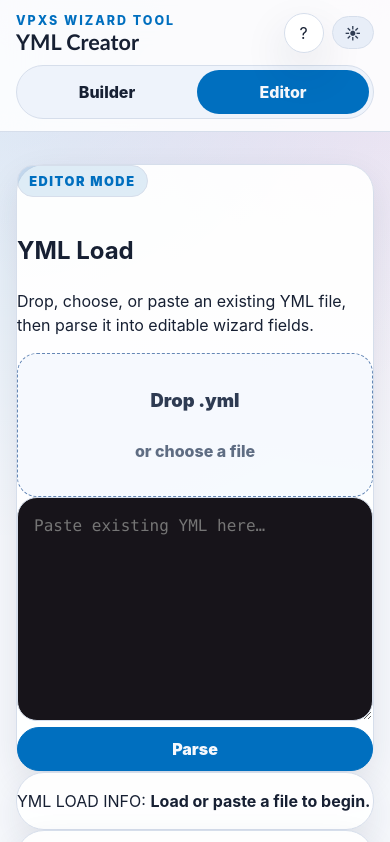
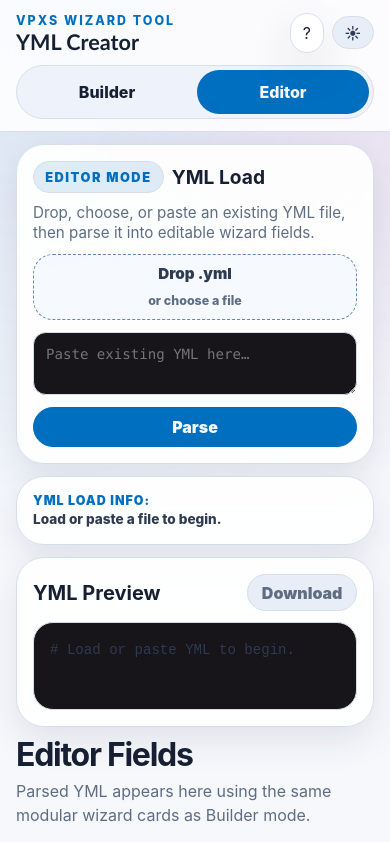
Before and after one commit to MoxAssault/MoxAssault.github.io, a website: page index.html in a window 390 px wide. Both pictures are taken after a click on the button "Editor". Shown: the top 842 px of the page. Drawn offline with Linux system fonts and the light colour scheme; no server answers.

Commit message:
Clean layout rewrite: replace dashboard stylesheet

```diff
--- a/css/dashboard.css
+++ b/css/dashboard.css
@@ -1,230 +1,270 @@
 /*
-  VPXS YML Creator Redesign
-  Compact tool layout
+  VPXS YML Creator
+  Clean Builder / Editor layout
 
-  Goal: primary Builder search and Editor load controls are immediately visible,
-  with same-sized mode panels and a sticky VPS/load + preview stack on desktop.
+  This stylesheet owns page structure only. Shared colors, cards, fields,
+  preview output, and wizard components remain in the existing component files.
 */
 
-.sr-only {
-  position: absolute;
-  width: 1px;
-  height: 1px;
-  padding: 0;
-  margin: -1px;
-  overflow: hidden;
-  clip: rect(0, 0, 0, 0);
-  white-space: nowrap;
-  border: 0;
+main {
+  padding-top: var(--space-md);
 }
 
-main {
-  display: grid;
-  gap: var(--space-lg);
+[data-mode-panel][hidden],
+.result-panel[hidden],
+.error-log[hidden],
+.search-suggestions[hidden] {
+  display: none !important;
 }
 
-.tool-layout {
+.mode-workspace {
   display: grid;
-  grid-template-columns: minmax(24rem, 0.58fr) minmax(18rem, 0.42fr);
-  gap: var(--space-lg);
+  grid-template-columns: minmax(30rem, 1.12fr) minmax(22rem, 0.88fr);
+  grid-template-areas:
+    "mode sidebar"
+    "result sidebar"
+    "wizard sidebar";
+  column-gap: var(--space-lg);
+  row-gap: var(--space-md);
   align-items: start;
-  margin-top: var(--space-md);
 }
 
-.tool-main {
+.mode-workspace--builder:has(.result-panel[hidden]) {
+  grid-template-areas:
+    "mode sidebar"
+    "wizard sidebar";
+}
+
+.mode-workspace--editor {
+  grid-template-areas:
+    "mode sidebar"
+    "wizard sidebar";
+}
+
+.mode-panel {
+  grid-area: mode;
+  min-width: 0;
+  min-height: 11.25rem;
   display: grid;
-  gap: var(--space-lg);
+  grid-template-rows: auto auto minmax(0, 1fr);
+  gap: 0.6rem;
+  align-content: start;
+  padding: 1rem;
+}
+
+.mode-panel__title-row {
+  display: flex;
+  flex-wrap: wrap;
+  align-items: center;
+  gap: 0.7rem;
   min-width: 0;
 }
 
-.tool-side {
+.mode-panel__title-row .kicker {
+  margin: 0;
+  flex: 0 0 auto;
+}
+
+.mode-panel__title-row h2 {
+  margin: 0;
+  font-size: clamp(1.2rem, 2.2vw, 1.55rem);
+  line-height: 1;
+}
+
+.mode-panel__brief {
+  max-width: 70ch;
+  margin: 0;
+  color: var(--color-text-muted);
+  font-size: 0.95rem;
+  line-height: 1.35;
+}
+
+.mode-search {
+  align-self: end;
+  display: grid;
+  gap: var(--space-xs);
+  min-width: 0;
+}
+
+.mode-search .search-form__row {
+  grid-template-columns: minmax(0, 1fr) auto;
+}
+
+.mode-search input,
+.mode-search button {
+  min-height: 2.55rem;
+}
+
+.mode-sidebar {
+  grid-area: sidebar;
   position: sticky;
   top: calc(var(--topbar-height) + var(--space-md));
   display: grid;
   gap: var(--space-sm);
   min-width: 0;
+  align-self: start;
 }
 
-.mode-control-panel,
-.vps-load-panel,
-.preview-panel {
-  padding: var(--space-md);
+.load-info-panel {
+  min-height: 2.8rem;
+  display: flex;
+  align-items: center;
+  padding: 0.65rem 0.9rem;
 }
 
-.mode-control-panel {
-  min-height: auto;
-  display: grid;
-  gap: 0.55rem;
-  align-content: start;
+.load-info-line {
+  min-width: 0;
+  display: flex;
+  flex-wrap: wrap;
+  gap: 0.4rem;
+  align-items: baseline;
+  margin: 0;
+  color: var(--color-text-muted);
+  font-size: 0.85rem;
+  line-height: 1.25;
 }
 
-.mode-control-panel__header,
-.preview-panel__header {
+.load-info-label {
+  color: var(--color-primary);
+  font-size: 0.78rem;
+  font-weight: 950;
+  letter-spacing: 0.08em;
+  white-space: nowrap;
+}
+
+.load-info-line strong {
+  color: var(--color-text-soft);
+  font-weight: 800;
+}
+
+.mode-preview {
+  display: grid;
+  gap: 0.7rem;
+  padding: 1rem;
+}
+
+.mode-preview .preview-panel__header {
   display: grid;
   grid-template-columns: minmax(0, 1fr) auto;
   gap: var(--space-sm);
   align-items: center;
+  margin: 0;
 }
 
-.mode-title-row {
-  display: flex;
-  flex-wrap: wrap;
-  gap: 0.65rem;
-  align-items: center;
-  min-width: 0;
-}
-
-.mode-title-row .kicker {
+.mode-preview .preview-panel__header h2 {
   margin: 0;
-  white-space: nowrap;
-}
-
-.mode-title-row h2,
-.preview-panel__header h2 {
-  margin: 0;
-  font-size: clamp(1.15rem, 2.5vw, 1.55rem);
+  font-size: clamp(1.25rem, 2.4vw, 1.65rem);
   line-height: 1;
 }
 
-.mode-brief,
-.load-status-line {
-  margin: 0;
-  color: var(--color-text-muted);
-  line-height: 1.35;
+.preview-download {
+  min-width: 6.2rem;
+  min-height: 2.3rem;
+  padding-inline: 0.85rem;
 }
 
-.mode-download,
-.preview-download {
-  min-width: 5.4rem;
-  min-height: 2.25rem;
-  padding-inline: 0.8rem;
+.mode-preview .preview-output {
+  min-height: 6.4rem;
+  max-height: calc(100vh - var(--topbar-height) - 10.5rem);
+  margin: 0;
 }
 
-.compact-search {
-  display: grid;
-  gap: var(--space-xs);
-}
-
-.compact-search .search-form__row {
-  grid-template-columns: minmax(0, 1fr) auto;
-}
-
-.compact-search input {
-  min-height: 2.55rem;
-}
-
-.vps-load-panel {
-  min-height: auto;
-  display: grid;
-  gap: 0;
-  align-content: center;
-  padding-block: 0.8rem;
-}
-
-.load-status-inline {
-  display: flex;
-  flex-wrap: wrap;
-  gap: 0.4rem;
-  align-items: baseline;
-}
-
-.load-status-inline span {
-  color: var(--color-primary);
-  font-size: 0.82rem;
-  font-weight: 950;
-  letter-spacing: 0.08em;
-  text-transform: uppercase;
-}
-
-.load-status-inline strong {
-  color: var(--color-text-soft);
-  font-weight: 850;
-}
-
-.compact-preview {
-  display: grid;
-  gap: 0.65rem;
-}
-
-.compact-preview .preview-panel__header {
-  margin-bottom: 0;
-}
-
-.compact-preview .preview-output {
-  min-height: 7rem;
-  max-height: calc(100vh - var(--topbar-height) - 13rem);
-}
-
-.compact-preview .preview-output--empty {
-  min-height: 5.6rem;
+.mode-preview .preview-output--empty {
+  min-height: 5.5rem;
 }
 
 .result-panel {
+  grid-area: result;
+  min-width: 0;
   padding: var(--space-md);
 }
 
 .wizard-board {
+  grid-area: wizard;
+  min-width: 0;
   margin-top: 0;
 }
 
 .wizard-board__header {
-  padding: 0 0 var(--space-xs);
+  padding-bottom: var(--space-xs);
 }
 
 .wizard-board__header h2 {
-  font-size: clamp(1.55rem, 4vw, 2.25rem);
+  font-size: clamp(1.6rem, 4vw, 2.25rem);
 }
 
-.compact-editor-load {
+.editor-control-grid {
+  align-self: end;
   display: grid;
-  grid-template-columns: minmax(10rem, 0.55fr) minmax(0, 1fr) auto;
+  grid-template-columns: minmax(8rem, 0.42fr) minmax(0, 1fr) auto;
   gap: var(--space-sm);
   align-items: stretch;
+  min-width: 0;
 }
 
-.compact-editor-load .editor-dropzone {
-  min-height: 6rem;
-  padding: var(--space-sm);
+.editor-control-grid .editor-dropzone {
+  min-height: 3.9rem;
+  padding: 0.55rem;
 }
 
-.compact-editor-load .editor-source {
-  min-height: 6rem;
-  max-height: 8rem;
+.editor-control-grid .editor-dropzone__title {
+  font-size: 0.95rem;
 }
 
-.editor-action-buttons {
-  display: grid;
-  gap: var(--space-xs);
-  align-content: start;
+.editor-control-grid .editor-dropzone__copy {
+  font-size: 0.78rem;
 }
 
-.editor-action-buttons .download-fab,
-.editor-action-buttons .editor-parse-button {
-  width: 100%;
-  min-height: 2.25rem;
-  white-space: nowrap;
+.editor-control-grid .editor-source {
+  min-height: 3.9rem;
+  max-height: 3.9rem;
+  padding: 0.65rem 0.75rem;
+  border-radius: 0.8rem;
+  font-size: 0.88rem;
 }
 
-.file-picker-grid {
-  grid-template-columns: repeat(auto-fit, minmax(min(100%, 14rem), 1fr));
+.editor-control-grid .editor-parse-button {
+  width: auto;
+  min-width: 5.4rem;
+  min-height: 2.55rem;
+  align-self: stretch;
 }
 
-@media (min-width: 1380px) {
-  .tool-layout {
-    grid-template-columns: minmax(25rem, 0.56fr) minmax(21rem, 0.44fr);
+@media (min-width: 1450px) {
+  .mode-workspace {
+    grid-template-columns: minmax(34rem, 1.08fr) minmax(27rem, 0.92fr);
   }
 }
 
-@media (max-width: 1120px) {
-  .tool-layout {
+@media (max-width: 1100px) {
+  .mode-workspace,
+  .mode-workspace--builder:has(.result-panel[hidden]),
+  .mode-workspace--editor {
     grid-template-columns: 1fr;
+    grid-template-areas:
+      "mode"
+      "sidebar"
+      "result"
+      "wizard";
   }
 
-  .tool-side {
+  .mode-workspace--builder:has(.result-panel[hidden]),
+  .mode-workspace--editor {
+    grid-template-areas:
+      "mode"
+      "sidebar"
+      "wizard";
+  }
+
+  .mode-panel {
+    min-height: auto;
+  }
+
+  .mode-sidebar {
     position: static;
   }
 
-  .compact-preview .preview-output {
+  .mode-preview .preview-output {
     max-height: 32rem;
   }
 }
@@ -235,6 +275,7 @@ main {
     grid-template-areas:
       "brand actions"
       "tabs tabs";
+    gap: var(--space-sm);
     align-items: center;
   }
 
@@ -252,9 +293,14 @@ main {
     width: 100%;
   }
 
+  .mode-tab {
+    flex: 1;
+  }
+
   .icon-button {
     width: 2.1rem;
     height: 2.1rem;
+    flex-basis: 2.1rem;
   }
 
   .theme-switch {
@@ -277,43 +323,61 @@ main {
     display: none;
   }
 
-  .mode-control-panel,
-  .vps-load-panel,
-  .preview-panel,
-  .result-panel {
-    padding: var(--space-md);
+  .editor-control-grid {
+    grid-template-columns: minmax(7rem, 0.42fr) minmax(0, 1fr);
   }
 
-  .mode-control-panel__header,
-  .preview-panel__header,
-  .compact-editor-load {
-    grid-template-columns: 1fr;
-  }
-
-  .mode-title-row {
-    align-items: baseline;
-  }
-
-  .mode-download,
-  .preview-download,
-  .editor-action-buttons,
-  .compact-editor-load .editor-parse-button,
-  .compact-editor-load .download-fab {
+  .editor-control-grid .editor-parse-button {
+    grid-column: 1 / -1;
     width: 100%;
   }
 }
 
 @media (max-width: 560px) {
-  .tool-layout {
-    margin-top: var(--space-sm);
-    gap: var(--space-md);
+  main,
+  .topbar__inner {
+    padding-inline: var(--space-md);
   }
 
-  .compact-search .search-form__row {
+  main {
+    padding-top: var(--space-sm);
+  }
+
+  .mode-workspace {
+    row-gap: var(--space-sm);
+  }
+
+  .mode-panel,
+  .load-info-panel,
+  .mode-preview,
+  .result-panel {
+    padding: var(--space-md);
+  }
+
+  .mode-panel__title-row {
+    gap: 0.5rem;
+  }
+
+  .mode-search .search-form__row,
+  .editor-control-grid {
     grid-template-columns: 1fr;
   }
 
-  .mode-control-panel {
-    min-height: auto;
+  .mode-search button,
+  .editor-control-grid .editor-parse-button {
+    width: 100%;
+  }
+
+  .load-info-line {
+    display: grid;
+    gap: 0.15rem;
+  }
+
+  .mode-preview .preview-panel__header {
+    grid-template-columns: minmax(0, 1fr) auto;
+  }
+
+  .preview-download {
+    min-width: 5.6rem;
   }
 }
```
